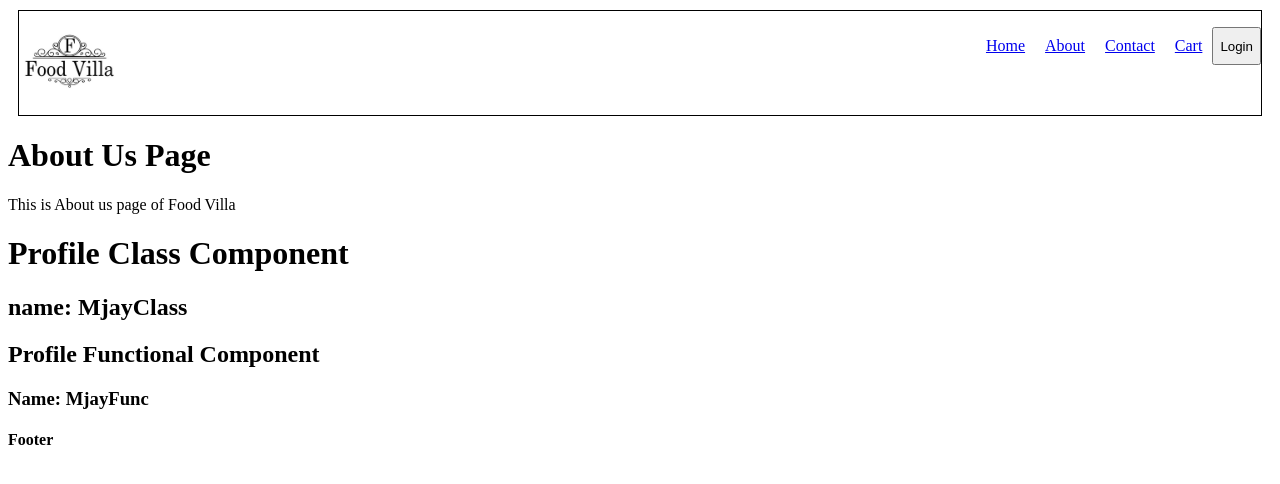
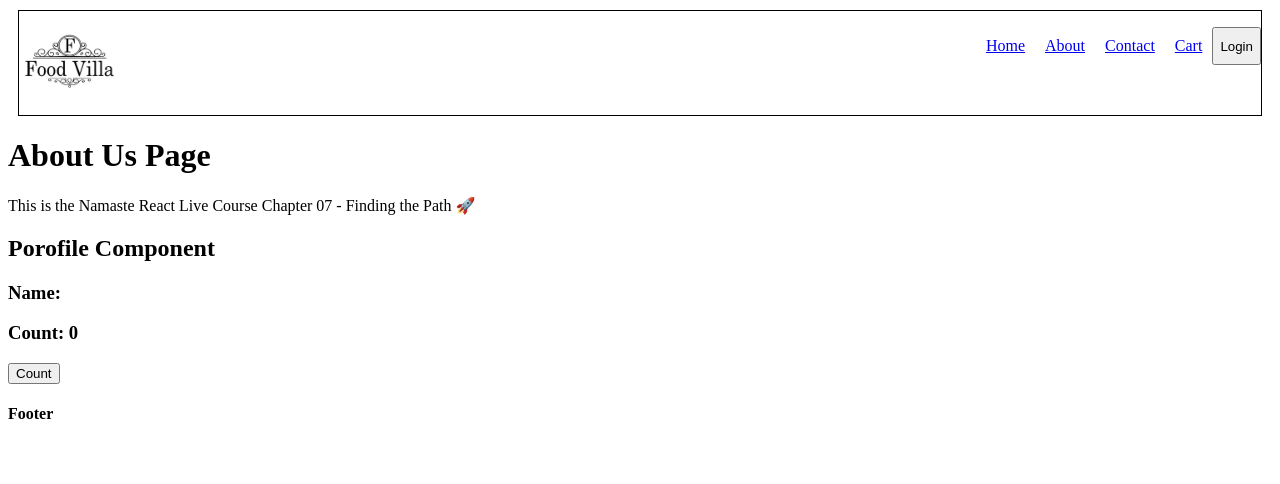
Before and after one commit to mrityunjay33/Namaste-React-Live, a React (Vite) app: page /about in a window 1280 px wide. Shown: the top 484 px of the page. Built offline with nearby package versions, Linux system fonts and the light colour scheme.

Commit message:
Class vs Functional components

```diff
--- a/src/App.js
+++ b/src/App.js
@@ -7,6 +7,7 @@ import About from "./components/About";
 import Contact from "./components/Contact";
 import Cart from "./components/Cart";
 import Profile from "./components/Profile";
+import AboutClass from "./components/AboutClass";
 import RestraurantMenu from "./components/RestraurantMenu";
 import Error from "./components/Error";
 import { createBrowserRouter, Outlet, RouterProvider } from "react-router-dom";
@@ -30,7 +31,7 @@ const appRouter = createBrowserRouter([
       { path: "/", element: <Body /> },
       {
         path: "/about",
-        element: <About />,
+        element: <AboutClass />,
         children: [{ path: "profile", element: <Profile /> },],
       },
       { path: "/contact", element: <Contact /> },
--- /dev/null
+++ b/src/components/AboutClass.js
@@ -0,0 +1,48 @@
+import { Outlet } from "react-router-dom";
+import ProfileFunctionalComponet from "./Profile";
+import Profile from "./ProfileClass";
+import { Component } from "react";
+
+class AboutClass extends Component {
+  constructor(props) {
+    super(props);
+
+    //console.log("Parent - constructor");
+  }
+  componentDidMount() {
+    // Best place to make an Api call
+    //console.log("Parent - componentDidMount");
+  }
+  render() {
+    //console.log("Parent - render");
+    return (
+      <div>
+        <h1>About Us Page</h1>
+        <p>
+          This is the Namaste React Live Course Chapter 07 - Finding the Path 🚀
+        </p>
+        <ProfileFunctionalComponet />
+      </div>
+    );
+  }
+}
+
+export default AboutClass;
+
+/**
+ *
+ * Parent Constructor
+ * Parent render
+ *    First Child constructor
+ *    First Child render
+ *    Second Child constructor
+ *    Second Child render
+ *
+ *    DOM UPDATED for children
+ *
+ *    first Child componentDidMount
+ *    Second Child componentDid
+ *  Parent componentDidMount
+ *
+ *
+ */
--- a/src/components/Profile.js
+++ b/src/components/Profile.js
@@ -1,12 +1,36 @@
+import { useEffect, useState } from "react";
+
 const Profile = (props) => {
-    return (
-        <>
-        <h2>
-            Profile Functional Component
-        </h2>
-        <h3>Name: {props.name}</h3>
-        </>
-    );
+  const [count, setCount] = useState(0);
+
+  useEffect(() => {
+    // API Call
+    const timer = setInterval(() => {
+      console.log("NAMASTE REACT OP ");
+    }, 1000);
+    console.log("useEffect");
+
+    return () => {
+      clearInterval(timer);
+      console.log("useEffect Return");
+    };
+  }, []);
+  console.log("render");
+
+  return (
+    <div>
+      <h2>Porofile Component</h2>
+      <h3>Name: {props.name}</h3>
+      <h3>Count: {count}</h3>
+      <button
+        onClick={() => {
+          setCount(1);
+        }}
+      >
+        Count
+      </button>
+    </div>
+  );
 };
 
 export default Profile;
--- a/src/components/ProfileClass.js
+++ b/src/components/ProfileClass.js
@@ -1,14 +1,67 @@
 import React from "react";
 
 class Profile extends React.Component {
+  constructor(props) {
+    super(props);
+    // Create State
+    this.state = {
+      userInfo: {
+        name: "Dummy Name",
+        location: "Dummy Location",
+      },
+    };
+    //console.log("Child - Constructor" + this.props.name);
+  }
+
+  componentDidMount() {
+    this.timer = setInterval(() => {
+      console.log("NAMASTE REACT OP ");
+    }, 1000);
+
+    //console.log("Child - componentDidMount");
+  }
+
+  componentDidUpdate(prevProps, prevState) {
+    if (this.state.count !== prevState.count) {
+      //
+    }
+    if (this.state.count2 !== prevState.count2) {
+      // code
+    }
+    console.log("Component Did Update");
+  }
+  componentWillUnmount() {
+    clearInterval(this.timer);
+    //console.log("ComponentWillUnmount");
+  }
+
   render() {
+    const { count } = this.state;
+    //console.log("Child - render" + this.props.name);
     return (
-      <>
-        <h1>Profile Class Component</h1>
-        <h2>name: {this.props.name}</h2>
-      </>
+      <div>
+        <h1> Profile Class Component </h1>
+        <img src={this.state.userInfo.avatar_url} />
+        <h2>Name: {this.state.userInfo.name}</h2>
+        <h2>Location: {this.state.userInfo.location}</h2>
+      </div>
     );
   }
 }
 
+/**
+ *
+ *  child constructor
+ *  child render
+ *  child componentDidMount
+ *
+ *  API call
+ *  Set State
+ *
+ *  <UPDATE CYCLES>
+ *  render
+ *
+ *
+ */
+
 export default Profile;
```
